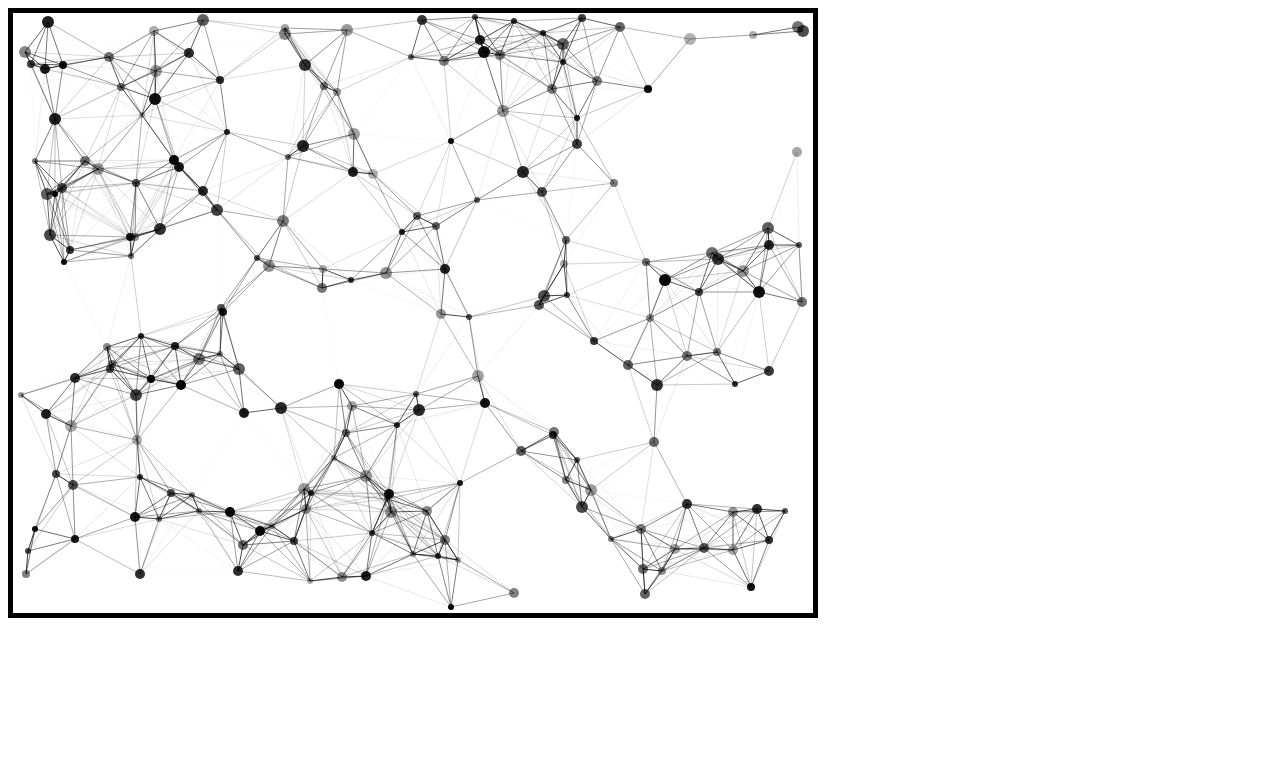
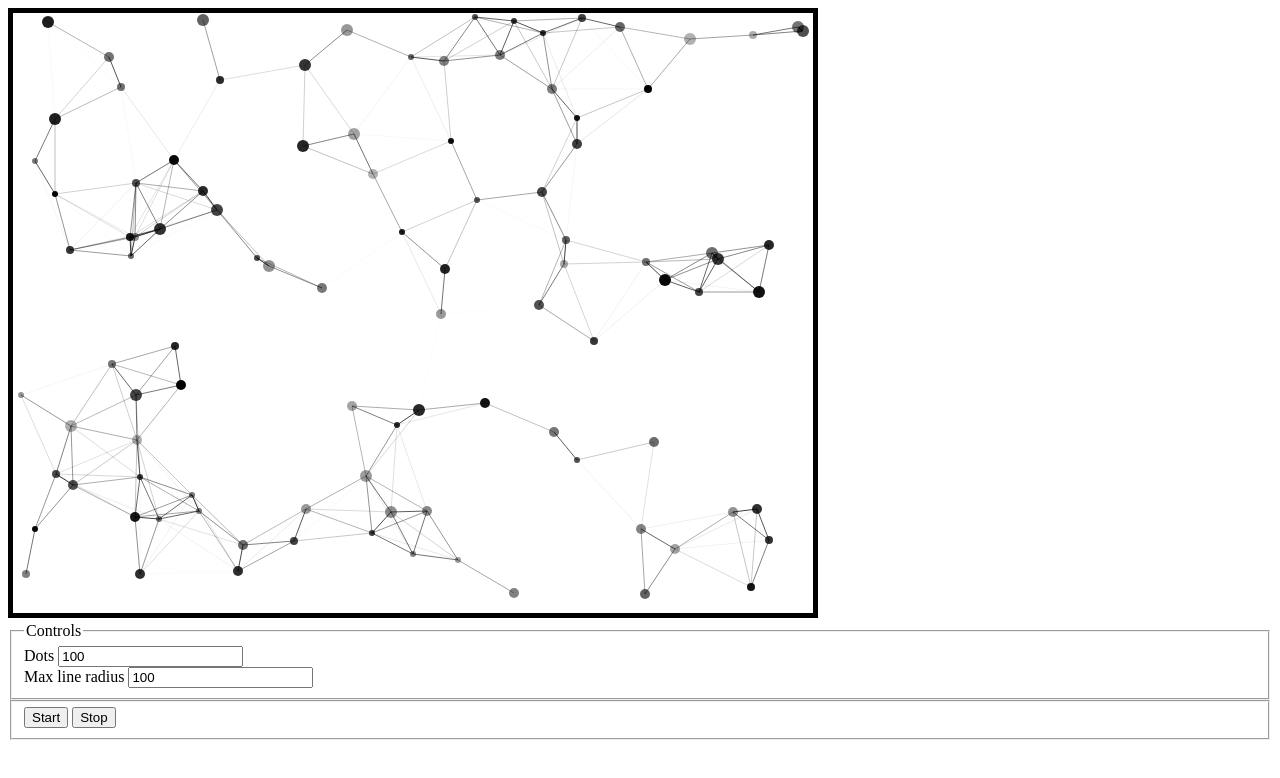
Before and after one commit to OndrejTuma/dots-animation, a website built with webpack: page index.html in a window 1280 px wide. Built offline with nearby package versions, Linux system fonts and the light colour scheme.

Commit message:
feat: add controls

```diff
--- a/index.html
+++ b/index.html
@@ -5,7 +5,29 @@
     <title>Webpack App</title>
   </head>
   <body>
-        <canvas id="canvas" width="800" height="600" style="border: 5px solid;"></canvas>
+    <canvas
+      id="canvas"
+      width="800"
+      height="600"
+      style="border: 5px solid"
+    ></canvas>
+    <form>
+      <fieldset>
+        <legend>Controls</legend>
+        <div>
+          <label for="dots">Dots</label>
+          <input id="dots" name="dots" value="100" />
+        </div>
+        <div>
+          <label for="maxRadius">Max line radius</label>
+          <input id="maxRadius" name="maxRadius" value="100" />
+        </div>
+      </fieldset>
+      <fieldset>
+        <button type="button" id="start">Start</button>
+        <button type="button" id="stop">Stop</button>
+      </fieldset>
+    </form>
   </body>
 
   <!-- <script>
--- a/src/dots/Board.ts
+++ b/src/dots/Board.ts
@@ -34,6 +34,8 @@ export class Board {
   }
 
   start() {
+    this.stop()
+
     this.animationInterval = setInterval(
       () => window.requestAnimationFrame(this._redraw.bind(this)),
       20
--- a/src/dots/Connector.ts
+++ b/src/dots/Connector.ts
@@ -42,6 +42,7 @@ export class Connector {
             return lineX === x && lineY === y
           })
         })
+        // Create Lines for remaining neighbors
         .map((neighbor) => {
           const [neighborX, neighborY] = neighbor.getPosition()
 
--- a/src/index.ts
+++ b/src/index.ts
@@ -3,17 +3,31 @@ import { Connector } from './dots/Connector'
 import { generateDots } from './dots/helpers'
 
 const canvas = document.getElementById('canvas') as HTMLCanvasElement
-const dots = generateDots(200, canvas)
-const connector = new Connector(dots, 100)
+const board = new Board(canvas)
 
-const board = new Board(canvas)
-board.populate(dots, connector)
+;(document.getElementById('start') as HTMLButtonElement).addEventListener(
+  'click',
+  () => {
+    manifestBoard()
+    board.start()
+  }
+)
+;(document.getElementById('stop') as HTMLButtonElement).addEventListener(
+  'click',
+  () => board.stop()
+)
 
-document.body.addEventListener('keyup', (e) => {
-  switch (e.code) {
-    case 'ArrowRight':
-      return board.start()
-    case 'ArrowLeft':
-      return board.stop()
-  }
-})
+manifestBoard()
+
+function manifestBoard() {
+  const dotsCount =
+    parseInt((document.getElementById('dots') as HTMLInputElement).value) ?? 0
+  const maxRadius =
+    parseInt(
+      (document.getElementById('maxRadius') as HTMLInputElement).value
+    ) ?? 0
+  const dots = generateDots(dotsCount, canvas)
+  const connector = new Connector(dots, maxRadius)
+
+  board.populate(dots, connector)
+}
```
Lines whose indentation alone changed are shown as unchanged.
